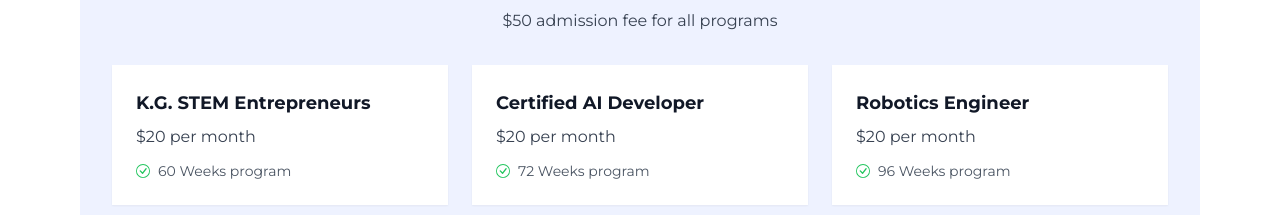
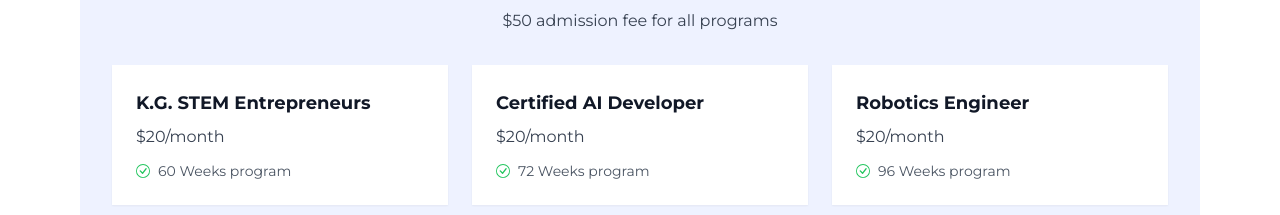
Before and after one commit to mvut/mvut, a Next.js app: page / in a window 1280 px wide. Shown: the part 6285-6500 px from the top of the page. Built offline with nearby package versions, Linux system fonts and the light colour scheme.

Commit message:
Theme 3.3

```diff
--- a/app/components/research.tsx
+++ b/app/components/research.tsx
@@ -60,17 +60,17 @@ export default function ResearchComponent() {
     const courses = [
         {
             name: "K.G. STEM Entrepreneurs",
-            price: "$20 per month",
+            price: "$20/month",
             duration: "60 Weeks"
         },
         {
             name: "Certified AI Developer",
-            price: "$20 per month",
+            price: "$20/month",
             duration: "72 Weeks"
         },
         {
             name: "Robotics Engineer",
-            price: "$20 per month",
+            price: "$20/month",
             duration: "96 Weeks"
         }
     ];
--- a/app/pages/research/page.tsx
+++ b/app/pages/research/page.tsx
@@ -224,7 +224,7 @@ const ResearchPage = () => {
                 <div className="max-w-6xl mx-auto bg-gray-800 rounded-xl p-8 shadow-lg">
                     <h2 className="text-3xl font-bold mb-6">Research Excellence</h2>
                     <p className="text-gray-300 mb-8 text-lg leading-relaxed">
-                        At our institute, we're redefining boundaries through interdisciplinary research that addresses global challenges.
+                        At our institute, we&apos;re redefining boundaries through interdisciplinary research that addresses global challenges.
                         Our approach combines academic rigor with real-world impact, fostering innovation across multiple domains with
                         state-of-the-art facilities and strategic partnerships.
                     </p>
```
